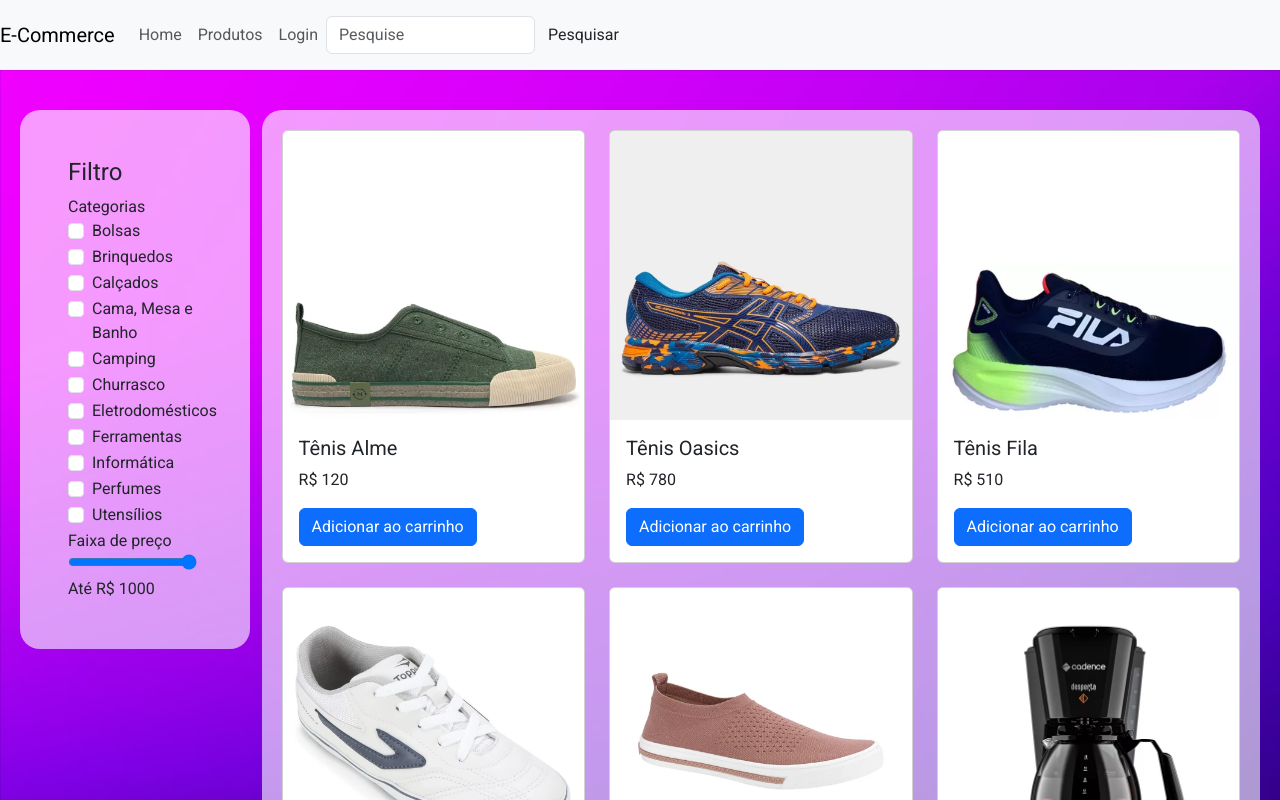
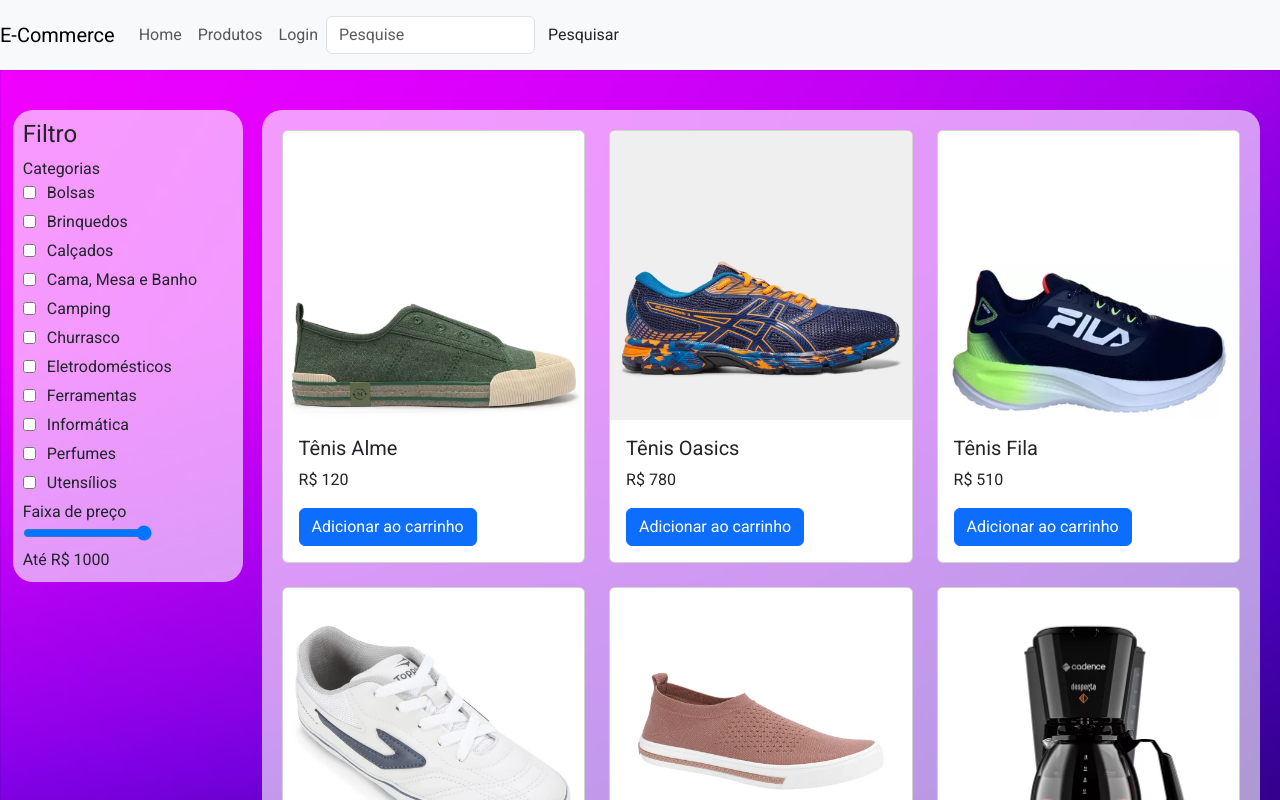
Before and after one commit to vinhorozz/Paper, a React (Create React App) app: page /produtos in a window 1280 px wide. Shown: the top 800 px of the page. Built offline with nearby package versions, Linux system fonts and the light colour scheme.

Commit message:
filtros de produtos e InputSlide footer addcart

```diff
--- a/src/App.js
+++ b/src/App.js
@@ -1,20 +1,24 @@
-import React from "react";
-import Routes from './routes'; //inserido
-import GlobalStyle from './GlobalStyle';//inserido
-import NavBar from "./components/Navbar";//inserido
-import { Footer } from "./style";
+import React from 'react';
+import { BrowserRouter as Router } from 'react-router-dom';
+import { AuthProvider } from './contexts/AuthController';
+import { CartProvider } from './contexts/CartContext';
+import Routes from './routes';
+import GlobalStyle from './GlobalStyle';
+import NavBar from './components/Navbar';
+import Footer from './components/Footer';
 
 const App = () => {
   return (
+    <AuthProvider>
+      <CartProvider>
 
-   < >
+            <GlobalStyle />
+            <NavBar />
+            <Routes/>
 
-      <GlobalStyle />
-      <NavBar/>
-      <Routes/>
-      <Footer/>
-
-    </>
+            <Router/>
+      </CartProvider>
+    </AuthProvider>
   );
 };
 
--- a/src/components/Filters.js
+++ b/src/components/Filters.js
@@ -1,6 +1,12 @@
-//src\components\Filters.js
-
 import React, { useState } from 'react';
+import {
+  FiltersContainer,
+  FilterItem,
+  FilterLabel,
+  FilterCheckbox,
+  FilterPrice,
+  InputSlide
+} from '../style';
 
 const Filters = ({ onCategoryChange, onPriceChange }) => {
   const [priceRange, setPriceRange] = useState([0, 1000]);
@@ -18,42 +24,34 @@
     onPriceChange(newPriceRange);
   };
 
+  const categories = [
+    'Bolsas', 'Brinquedos', 'Calçados', 'Cama, Mesa e Banho', 'Camping',
+    'Churrasco', 'Eletrodomésticos', 'Ferramentas', 'Informática',
+    'Perfumes', 'Utensílios'
+  ];
+
   return (
-      <div className="p-5 filters-container">
+    <FiltersContainer>
       <h4>Filtro</h4>
       <form>
-        <div className="form-group">
+        <div>
           <label>Categorias</label>
-
-
-          {['Bolsas',
-            'Brinquedos',
-            'Calçados',
-            'Cama, Mesa e Banho',
-            'Camping',
-            'Churrasco',
-            'Eletrodomésticos',
-            'Ferramentas',
-            'Informática',
-            'Perfumes',
-            'Utensílios',
-            ].map((category, index) => (
-<div className="form-check" key={index}>
-	 <input className="form-check-input" type="checkbox" id={category} onChange={handleCategoryChange}/>
- 	<label className="form-check-label" htmlFor={category}>{category} </label>
-</div>
+          {categories.map((category, index) => (
+            <FilterItem key={index}>
+              <FilterCheckbox
+                type="checkbox"
+                id={category}
+                onChange={handleCategoryChange}
+              />
+              <FilterLabel htmlFor={category}>{category}</FilterLabel>
+            </FilterItem>
           ))}
-
         </div>
 
-
-
-
-          <div className="form-group">
+        <FilterPrice>
           <label htmlFor="priceRange">Faixa de preço</label>
-            <input
+          <InputSlide
             type="range"
-              className="form-control-range"
             id="priceRange"
             min="0"
             max="1000"
@@ -62,9 +60,9 @@
             onChange={handlePriceChange}
           />
           <div>Até R$ {priceRange[1]}</div>
-          </div>
+        </FilterPrice>
       </form>
-      </div>
+    </FiltersContainer>
   );
 };
 
--- /dev/null
+++ b/src/contexts/AuthController.js
@@ -0,0 +1,26 @@
+import React, { createContext, useContext, useState } from 'react';
+
+const AuthContext = createContext();
+
+export const AuthProvider = ({ children }) => {
+  const [isLoggedIn, setIsLoggedIn] = useState(false);
+  const [user, setUser] = useState(null);
+
+  const login = (userData) => {
+    setIsLoggedIn(true);
+    setUser(userData);
+  };
+
+  const logout = () => {
+    setIsLoggedIn(false);
+    setUser(null);
+  };
+
+  return (
+    <AuthContext.Provider value={{ isLoggedIn, user, login, logout }}>
+      {children}
+    </AuthContext.Provider>
+  );
+};
+
+export const useAuth = () => useContext(AuthContext);
--- /dev/null
+++ b/src/contexts/CartContext.js
@@ -0,0 +1,31 @@
+// src/contexts/CartContext.js
+
+import React, { createContext, useContext, useState } from 'react';
+
+const CartContext = createContext();
+
+export const useCart = () => {
+  return useContext(CartContext);
+};
+
+export const CartProvider = ({ children }) => {
+  const [cart, setCart] = useState([]);
+
+  const addToCart = (product) => {
+    setCart(prevCart => {
+      const existingProduct = prevCart.find(item => item.id === product.id);
+      if (existingProduct) {
+        return prevCart.map(item =>
+          item.id === product.id ? { ...item, quantity: item.quantity + 1 } : item
+        );
+      }
+      return [...prevCart, { ...product, quantity: 1 }];
+    });
+  };
+
+  return (
+    <CartContext.Provider value={{ cart, addToCart }}>
+      {children}
+    </CartContext.Provider>
+  );
+};
--- a/src/routes.js
+++ b/src/routes.js
@@ -4,6 +4,7 @@
 import Login from './views/Login';
 import Produtos from './views/Produtos';
 import Cadastro from './views/Cadastro';
+
 import Autenticacao from './views/Autenticacao';
 
 
--- a/src/style.js
+++ b/src/style.js
@@ -21,6 +21,7 @@
   height: auto;
   width: auto; /* Ajuste conforme necessário */
 `;
+//-------------------------------------------------------------------
 export const ContainerPrincipal = styled.div`
     background: url("${Background}");
     background-size: cover;
@@ -30,47 +31,90 @@
     min-height: 500svh;
     padding: 20px;
     height: fit-content;
+    min-height: 500vh;
+    width: 100%;
+
 `;
 export const ProductPageContainer = styled.div`
   background: rgba(255, 255, 255, 0.6);
   border-radius: 20px;
   display: flex;
-  flex: 1;
+
   flex-direction: column;
   padding: 20px;
+  width: 100%;
+  max-width: 1200px;
+  box-sizing: border-box;
+
 `;
 
+
+
 export const ContainerProductItens = styled.div`
+
   background: rgba(255, 255, 255, 0.6);
   border-radius: 20px;
   display: flex;
-  flex: 1;
+  flex-direction: column;
   padding: 20px;
   margin-top: 20px;
-  width: 78%;
+  width: 100%;
+  height:2500px;
+  max-width: 78%;
   margin-left: auto;
+            margin-right: auto;
+            box-sizing: border-box;
+            overflow-y: auto;
+            max-height: 95vh;
             position:absolute;
-            right: 20px;
+          right: 20px;
+          box-sizing: border-box; /* Inclui padding e border no cálculo do width */
   `;
-
+//----------------------filter-------------------
 export const FiltersContainer = styled.div`
   background: rgba(255, 255, 255, 0.6);
   border-radius: 20px;
   display: flex;
-  flex: 1;
-  padding: auto;
-    text-size-adjust:initial;
-    align-items:flex-end;
-    align-self: start;
+  flex-direction: column;
+  left: 1%;
   margin-top: 20px;
+  position: absolute;
+  align-items: flex-start;
+  text-size-adjust: initial;
+  flex-wrap: nowrap; /* Impede que os itens quebrem para a próxima linha */
   width: 18%;
-  margin-right: 20px;
-
-             position:absolute;
-             left: 20px;
+  box-sizing: border-box;
+  padding: 10px;
+  overflow: hidden; /* Garante que o conteúdo não ultrapasse a borda */
 `;
 
+export const FilterItem = styled.div`
+  display: flex;
+  align-items: center; /* Alinha o checkbox e o label verticalmente no centro */
+  margin-bottom: 5px; /* Espaçamento entre itens */
+  width: 100%;
+`;
 
+export const FilterLabel = styled.label`
+ margin-left: 1px; /* Espaçamento entre o checkbox e o label */
+ word-break: break-word; /* Quebra o texto se for muito longo */
+`;
+
+export const FilterCheckbox = styled.input`
+  margin-right: 10px; /* Espaçamento entre o checkbox e o label */
+`;
+
+export const FilterPrice = styled.div`
+padding-right:10px;
+box-sizing: border-box; /* Garante que o padding seja considerado no cálculo da largura */
+`;
+
+export const InputSlide = styled.input`
+  margin-right: 10px; /* Espaçamento entre o checkbox e o label */
+  max-width:65%;
+  box-sizing: border-box; /* Garante que o padding seja considerado no cálculo da largura */
+`;
+//-----------------------------------------------------------
 export const CoverImage = styled.img`
   width: 100%;
   height: auto;
@@ -172,9 +216,9 @@
     cursor: pointer;
   }
 `;
-
+//-----------------------------------------------------------------------
 export const Footer = styled.footer`
-  background-color: nome;
+  background-color: none;
   padding: 20px 0;
   margin-top: 20px;
   width: 100%;
@@ -208,7 +252,7 @@
   color: white;
 
 `;
-
+//-------------------------------------------------------------------
 export const Form = styled.form`
   display: flex;
   flex-direction: column;
@@ -231,3 +275,75 @@
   text-decoration: none;
   text-align: center;
 `;
+
+//------------------------------------------------------------------
+export const TableContainer = styled.div`
+  width: 100%;
+  max-width: 100%;
+
+`;
+
+export const TableRow = styled.div`
+  display: flex;
+  justify-content: space-between;
+  flex-wrap: wrap; /* Permite que os itens quebrem para a próxima linha, se necessário */
+  margin-bottom: 1px;
+
+`;
+
+export const TableCell = styled.div`
+  flex: 1;
+  padding: 1px;
+  min-width: 100px; /* Tamanho mínimo para evitar células muito pequenas */
+  box-sizing: border-box;
+  margin-right: 10px;
+`;
+
+export const TableCellInput = styled.input`
+  background: rgba(255, 255, 255, 0.25);
+  box-shadow: 0px 4px 4px rgba(0, 0, 0, 0.25);
+  border-radius: 14px;
+  width: 100%; /* Ajusta para preencher o espaço disponível */
+  max-width: 342px;
+  height: 58px;
+  border: none;
+  outline: none;
+  padding-left: 25px;
+  font-style: normal;
+  font-weight: 400;
+  font-size: 20px;
+  line-height: 28px;
+  margin: 4px;
+  color: #FFFFFF;
+  box-sizing: border-box; /* Inclui padding e border no cálculo do width */
+`;
+
+export const TableCellButton = styled.button`
+  width: 100%;
+  max-width: 342px;
+  height: 58px;
+  margin: 4px;
+  background: rgba(0, 0, 0, 0.8);
+  border-radius: 14px;
+  border: none;
+  font-style: normal;
+  font-weight: 700;
+  font-size: 17px;
+  line-height: 28px;
+  cursor: pointer;
+  color: #FFFFFF;
+  display: flex;
+  align-items: center;
+  justify-content: center;
+  gap: 18px;
+
+  &:hover {
+    opacity: 0.8;
+  }
+
+  &:active {
+    opacity: 0.5;
+  }
+
+  box-sizing: border-box; /* Inclui padding e border no cálculo do width */
+`;
--- a/src/views/Produtos.js
+++ b/src/views/Produtos.js
@@ -1,7 +1,9 @@
+//src\views\Produtos.js
 import React, { useState, useEffect } from 'react';
 import { ContainerPrincipal, Container, ContainerItens, FiltersContainer, ProductPageContainer,ContainerProductItens } from "../style";
 import Filters from '../components/Filters';
 import ProductList from '../components/ProductList';
+import ProductCard from '../components/ProductCard';
 
 const Produtos = () => {
   const [products, setProducts] = useState([]);
@@ -55,16 +57,16 @@
   return (
 
 <ContainerPrincipal>
-                <FiltersContainer>
-                    <Filters onCategoryChange={handleCategoryChange} onPriceChange={handlePriceChange} />
-                </FiltersContainer>
 
-                <ContainerProductItens>
-                          <ProductList products={filteredProducts} />
-                </ContainerProductItens>
-</ContainerPrincipal>
+        <Filters onCategoryChange={handleCategoryChange} onPriceChange={handlePriceChange} />
 
+      <ContainerProductItens>
+        <ProductList products={filteredProducts} />
+      </ContainerProductItens>
+    </ContainerPrincipal>
   )
+
+
 };
 
 export default Produtos;
```
Also changed, not shown: src/components/ProductCard.js (+24 -8 lines), src/components/Tabelas.js (+53 -28 lines), src/controllers/AuthController.js (deleted, +0 -10 lines), src/views/Autenticacao.js (+10 -0 lines), src/views/Cadastro.js (+9 -63 lines). Lines whose indentation alone changed are shown as unchanged.
